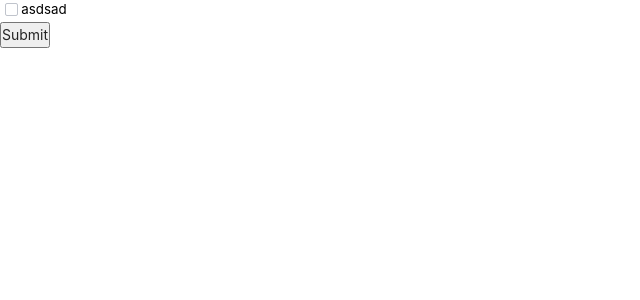
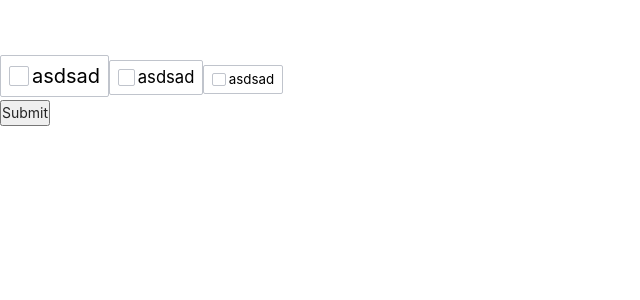
Before and after one commit to lzt-T/carpediemUi, a Vue app: page / in a window 1280 px wide. Shown: the top 300 px of the page, without its empty margins (0-640 px from the left). Built offline with nearby package versions, Linux system fonts and the light colour scheme.

Commit message:
fix: 修复checkbox的布局问题

```diff
--- a/examples/App.vue
+++ b/examples/App.vue
@@ -1,5 +1,10 @@
 <template>
-  <cd-checkbox :size="40">asdsad</cd-checkbox>
+  <div class="su">
+    <cd-checkbox :size="60" border>asdsad</cd-checkbox>
+    <cd-checkbox :size="50" border>asdsad</cd-checkbox>
+    <cd-checkbox :size="40" border>asdsad</cd-checkbox>
+  </div>
+
   <form method="post" action="http://127.0.0.1:3000/su">
     <input type="submit" />
   </form>
@@ -12,13 +17,19 @@ export default {
   name: "App",
   setup() {
     //   测试的数据
-
-    return {};
+    let checkboxGroup = ref<string[]>(["Option1"]);
+    return {
+      checkboxGroup,
+    };
   },
 };
 </script>
 
 <style >
+.su {
+  font-size: 100px;
+  line-height: 100px;
+}
 .cd-website-scroll-everyspan {
   display: inline-block;
   width: 200px;
--- a/package.json
+++ b/package.json
@@ -1,6 +1,6 @@
 {
   "name": "carpediem-ui",
-  "version": "0.0.20",
+  "version": "0.0.21",
   "private": false,
   "description": "基于vue3前端组件库",
   "main": "lib/index.umd.min.js",
--- a/packages/checkbox/src/checkbox.vue
+++ b/packages/checkbox/src/checkbox.vue
@@ -7,6 +7,7 @@
         checkData && border == true && disabled == false,
     }"
   >
+    <div class="cd-checkbox-flexframe">
       <input
         :class="{
           'cd-checkbox cd': true,
@@ -25,6 +26,7 @@
       >
         {{ label }}<slot></slot>
       </span>
+    </div>
   </span>
 </template>
 
@@ -158,13 +160,12 @@ export default defineComponent({
 
 <style scoped>
 .cd-checkbox-frame {
-  height: v-bind(sizeData / 2+ "px");
-  line-height: v-bind(sizeData / 2+ "px");
-  box-sizing: border-box;
+  font-size: v-bind(sizeData/3 + "px");
+  line-height: v-bind(sizeData / 1.5+ "px");
   display: inline-block;
   cursor: v-bind("disabled==true?'not-allowed':'pointer'");
-  padding-left: 5px;
-  padding-right: 5px;
+  padding-left: 8px;
+  padding-right: 8px;
 }
 .cd-checkbox-frame-border {
   border: 1px solid #c0c4cc;
@@ -174,16 +175,17 @@ export default defineComponent({
   border: 1px solid #409eff;
   border-radius: 2px;
 }
+.cd-checkbox-flexframe {
+  display: flex;
+  align-items: center;
+}
 .cd-checkbox {
   -webkit-appearance: none;
-  box-sizing: border-box;
   height: v-bind(sizeData/3 + "px");
   width: v-bind(sizeData/3 + "px");
-  margin: 0px;
   border: 1px solid #c0c4cc;
   border-radius: 2px;
   cursor: v-bind("disabled==true?'not-allowed':'pointer'");
-  margin-top: v-bind(sizeData/2.1/2-sizeData/3/2 + "px");
 }
 .cd-checkbox-background-color {
   background-color: #edf2fc;
@@ -191,7 +193,6 @@ export default defineComponent({
 .cd-checkbox:checked::before {
   cursor: v-bind("disabled==true?'not-allowed':'pointer'");
   -webkit-appearance: none;
-  box-sizing: border-box;
   position: absolute;
   content: "\e657";
   background-color: v-bind(selectIconBackground);
@@ -199,17 +200,10 @@ export default defineComponent({
   height: v-bind(sizeData/3 + "px");
   width: v-bind(sizeData/3 + "px");
   text-align: center;
-  font-size: v-bind(sizeData/3 + "px");
   color: v-bind(selectIconColor);
 }
 .cd-checkbox-context {
-  box-sizing: border-box;
-  display: inline-block;
-  height: v-bind(sizeData/3 + "px");
-  margin-top: v-bind(sizeData/2.1/2-sizeData/3/2 + "px");
   padding-left: 3px;
-  font-size: v-bind(sizeData/3 + "px");
-  line-height: v-bind(sizeData/3 + "px");
   vertical-align: top;
   color: v-bind(contextColor);
 }
--- a/packages/checkboxgroup/src/checkboxgroup.vue
+++ b/packages/checkboxgroup/src/checkboxgroup.vue
@@ -31,6 +31,7 @@ export default defineComponent({
     // 字符串数组
     modelValue: {
       type: Array,
+      required: true,
     },
     // 字符串数组
     option: {
@@ -63,6 +64,7 @@ export default defineComponent({
     },
     value: {
       type: Array,
+      required: true,
     },
   },
   setup(props, context) {
@@ -100,8 +102,8 @@ export default defineComponent({
 
     // 设置大小
     let sizeData = ref<number>();
-    if (props.size <= 50) {
-      sizeData.value = 50;
+    if (props.size <= 40) {
+      sizeData.value = 40;
     } else {
       sizeData.value = props.size;
     }
```
Lines whose indentation alone changed are shown as unchanged.
